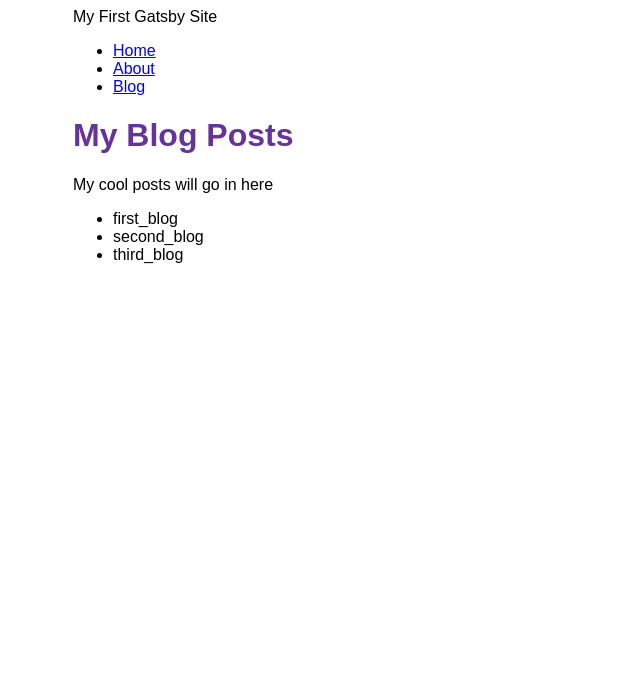
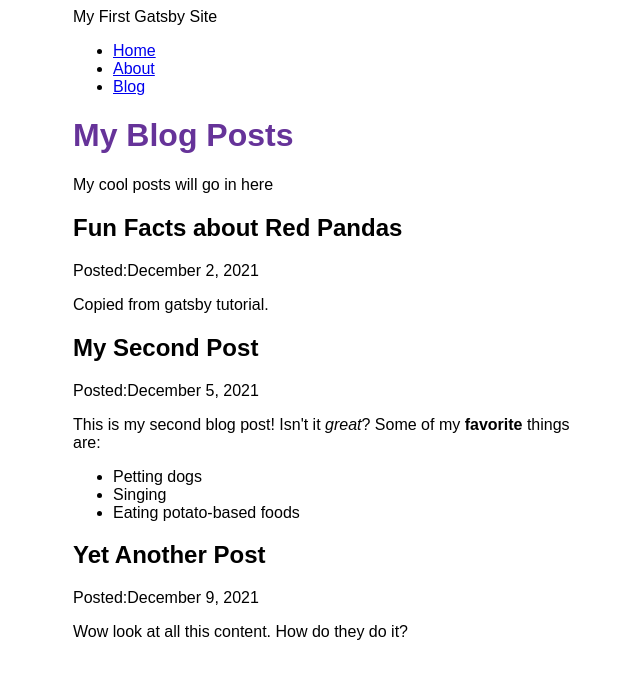
Before and after one commit to kamanadarshan/the-great-gatsby, a Gatsby site: page /blog in a window 1280 px wide. Shown: the whole page, without its empty margins (317-957 px from the left). Built offline with nearby package versions, Linux system fonts and the light colour scheme; Gatsby itself is replaced by a stand-in of ours.

Commit message:
Gatsby tutorial 5 complete

```diff
--- a/blog/first_blog.mdx
+++ b/blog/first_blog.mdx
@@ -1 +1,7 @@
-This is first blog about gatsby
+---
+title: "Fun Facts about Red Pandas"
+date: "2021-12-02"
+author: "#1 Red Panda Fan"
+---
+
+Copied from gatsby tutorial.
--- a/blog/second_blog.mdx
+++ b/blog/second_blog.mdx
@@ -1 +1,9 @@
-this is 2nd blog testing
+---
+title: "My Second Post"
+date: "2021-12-05"
+---
+This is my second blog post! Isn't it *great*?
+Some of my **favorite** things are:
+* Petting dogs
+* Singing
+* Eating potato-based foods
--- a/blog/third_blog.mdx
+++ b/blog/third_blog.mdx
@@ -1 +1,5 @@
-this is 3rd blog tesitng
+---
+title: "Yet Another Post"
+date: "2021-12-09"
+---
+Wow look at all this content. How do they do it?
--- a/gatsby-config.js
+++ b/gatsby-config.js
@@ -15,5 +15,6 @@ module.exports = {
         path: "./blog",
       }
     },
+    "gatsby-plugin-mdx",
   ],
 };
--- a/package.json
+++ b/package.json
@@ -15,8 +15,11 @@
     "clean": "gatsby clean"
   },
   "dependencies": {
+    "@mdx-js/mdx": "^1.6.22",
+    "@mdx-js/react": "^1.6.22",
     "gatsby": "^4.2.0",
     "gatsby-plugin-image": "^2.3.0",
+    "gatsby-plugin-mdx": "^3.3.0",
     "gatsby-plugin-sharp": "^4.3.0",
     "gatsby-plugin-sitemap": "^5.2.0",
     "gatsby-source-filesystem": "^4.3.0",
--- a/src/pages/blog.js
+++ b/src/pages/blog.js
@@ -1,29 +1,41 @@
 import * as React from 'react'
 import Layout from '../components/layout'
 import { graphql } from 'gatsby'
+import {MDXRenderer} from 'gatsby-plugin-mdx'
 
 const BlogPage = ({data}) => {
   return (
     <Layout pageTitle="My Blog Posts">
       <p>My cool posts will go in here</p>
-      <ul>
+
       {
-        data.allFile.nodes.map(node => (
-          <li key={node.name}>
-            {node.name}
-          </li>
+        data.allMdx.nodes.map(node => (
+          <article key={node.id}>
+            <h2>{node.frontmatter.title}</h2>
+            <p>Posted:{node.frontmatter.date}</p>
+            <MDXRenderer>
+              {node.body}
+            </MDXRenderer>
+
+
+          </article>
         ))
       }
-      </ul>
+
     </Layout>
   )
 }
 
 export const query = graphql`
   query {
-    allFile {
+    allMdx(sort: {order: ASC, fields: frontmatter___date}) {
       nodes {
-        name
+        frontmatter {
+          title
+          date(formatString: "MMMM D, YYYY")
+        }
+        id
+        body
       }
     }
   }
```
Also changed, not shown: 1 other file.
